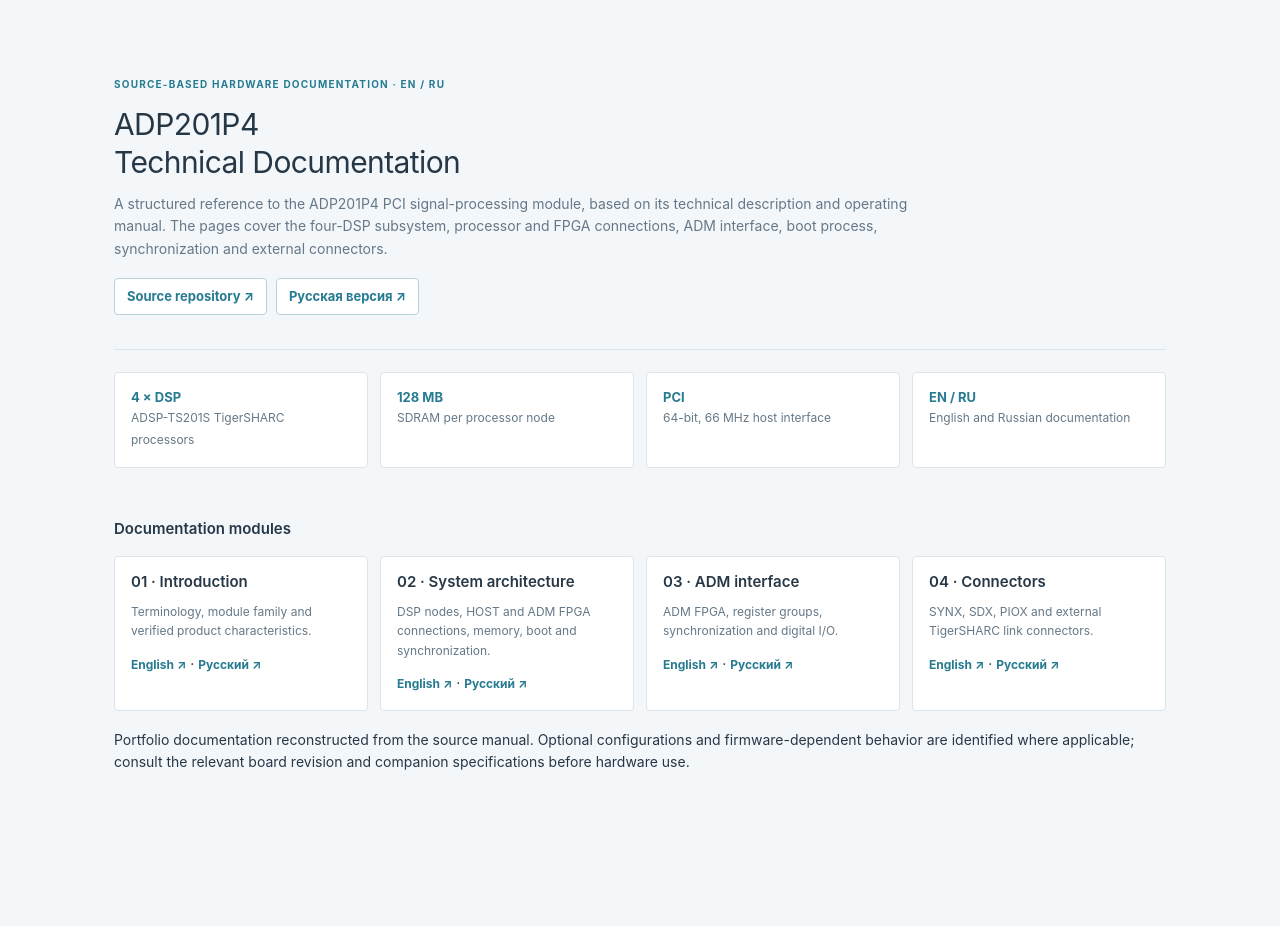
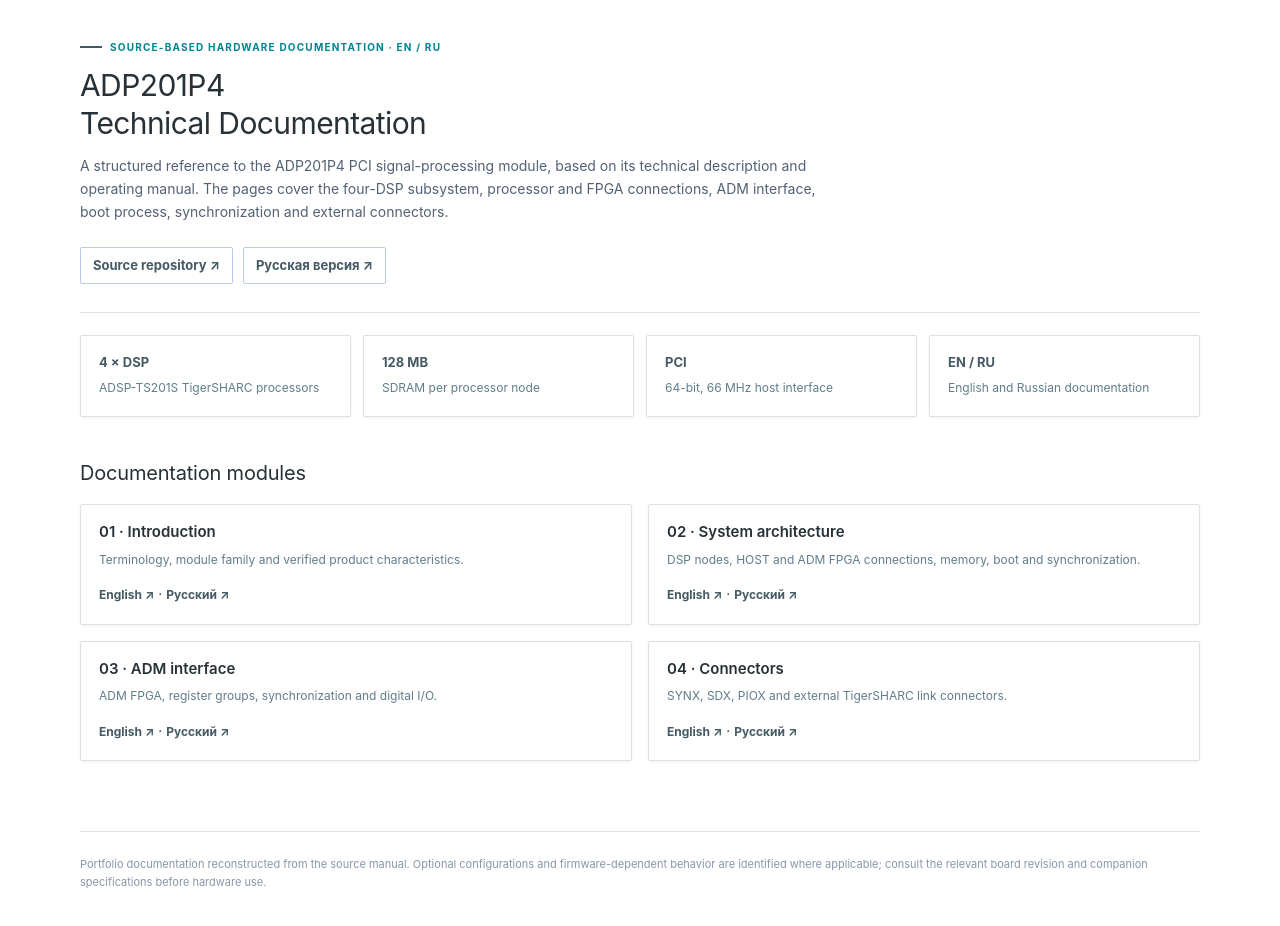
Before and after one commit to ekatmoz88-alt/adp201p4-hardware-spec, a plain HTML site: page site/index.html in a window 1280 px wide. Before the commit the page ends 838 px from the top, so only its background shows below. Drawn offline with Linux system fonts and the light colour scheme.

Commit message:
Align ADP201P4 page styling with API portfolio CSS reference

```diff
--- a/site/index.html
+++ b/site/index.html
@@ -6,33 +6,84 @@
 <meta name="description" content="Bilingual, source-based technical documentation for the ADP201P4 signal-processing module.">
 <title>ADP201P4 | Technical Documentation</title>
 <style>
-:root{color-scheme:light;--bg:#f4f7fa;--panel:#fff;--line:#dce5ec;--text:#263746;--muted:#657887;--accent:#267b91;--accent-soft:#e8f3f5}
+:root{
+  color-scheme:light;
+  --blue:#455a64;
+  --blue-dark:#37474f;
+  --blue-soft:#e0f2f1;
+  --ink:#263238;
+  --text:#37474f;
+  --muted:#607d8b;
+  --line:#e0e0e0;
+  --surface:#fff;
+  --surface-soft:#fafafa;
+  --code:#f1f5fb;
+  --shadow:0 1px 3px rgba(0,0,0,.06);
+  --radius:2px;
+}
 *{box-sizing:border-box}
-html{scroll-behavior:smooth}
-body{margin:0;background:var(--bg);color:var(--text);font:14px/1.6 Inter,-apple-system,BlinkMacSystemFont,"Segoe UI",Arial,sans-serif}
-main{max-width:1100px;margin:auto;padding:48px 24px 64px}
-.eyebrow{color:var(--accent);text-transform:uppercase;letter-spacing:.12em;font-size:10px;font-weight:750}
-h1{font-size:clamp(25px,2.4vw,30px);line-height:1.25;letter-spacing:-.02em;margin:14px 0 12px;font-weight:400}
-h2{font-size:15px;line-height:1.25;margin:0 0 10px;font-weight:600}
-p{color:var(--muted);max-width:820px;margin:0 0 12px}
-.hero{padding:28px 0 34px;border-bottom:1px solid var(--line)}
-.specs{display:grid;grid-template-columns:repeat(auto-fit,minmax(190px,1fr));gap:12px;margin:22px 0}
-.metric,.doc{background:var(--panel);border:1px solid var(--line);border-radius:4px;padding:16px}
-.metric strong{display:block;font-size:13px;line-height:1.3;color:var(--accent);font-weight:700}
-.metric span{font-size:12px;color:var(--muted)}
-.grid{display:grid;grid-template-columns:repeat(auto-fit,minmax(235px,1fr));gap:12px;margin:18px 0}
-.doc p{font-size:12px;line-height:1.6;margin:0 0 12px}
-.doc a,.btn{color:var(--accent);text-decoration:none}
+html{scroll-behavior:smooth;scroll-padding-top:24px}
+body{
+  margin:0;
+  background:var(--surface);
+  color:var(--text);
+  font:14px/1.6 Inter,-apple-system,BlinkMacSystemFont,"Segoe UI",Arial,sans-serif;
+}
+a{color:var(--blue);text-decoration:none}
+a:hover{color:var(--blue-dark);text-decoration:underline;text-underline-offset:3px}
+a:focus-visible{outline:3px solid #8bb8f2;outline-offset:3px;border-radius:4px}
+main{width:100%;max-width:1200px;margin:0 auto;padding:32px 40px 64px}
+.eyebrow{
+  display:inline-flex;align-items:center;gap:8px;margin-bottom:12px;
+  color:#00838f;font-size:10px;font-weight:750;letter-spacing:.12em;text-transform:uppercase;
+}
+.eyebrow:before{content:"";width:22px;height:2px;background:var(--blue)}
+h1,h2,h3{color:var(--ink);line-height:1.25}
+h1{
+  max-width:760px;margin:0 0 12px;
+  font-size:clamp(25px,2.4vw,30px);letter-spacing:-.02em;font-weight:400;
+}
+p{max-width:820px;margin:0 0 12px;color:var(--muted);font-size:14px;line-height:1.6}
+.hero{padding:0 0 28px;border-bottom:1px solid var(--line)}
+.hero p{max-width:760px;color:#526174;font-size:14px;line-height:1.65}
+.switch{display:flex;flex-wrap:wrap;gap:10px;margin-top:24px}
+.btn{
+  display:inline-flex;align-items:center;justify-content:center;gap:8px;
+  min-height:36px;padding:7px 12px;border:1px solid #b8cbea;
+  border-radius:2px;background:#fff;color:var(--blue);
+  font-size:13px;font-weight:650;
+}
+.btn:hover{background:var(--blue-soft);color:var(--blue-dark);text-decoration:none}
+.specs{display:grid;grid-template-columns:repeat(auto-fit,minmax(190px,1fr));gap:12px;margin:22px 0 0}
+.metric,.doc{
+  min-width:0;padding:18px;border:1px solid var(--line);
+  border-radius:2px;background:var(--surface);box-shadow:var(--shadow);
+}
+.metric strong{display:block;margin-bottom:5px;color:var(--blue);font-size:13px;line-height:1.3;font-weight:700}
+.metric span{color:var(--muted);font-size:12px;line-height:1.5}
+.section{margin-top:44px;padding-top:0}
+.section>h2{margin:0 0 18px;font-size:20px;letter-spacing:-.01em;font-weight:400}
+.grid{display:grid;grid-template-columns:repeat(2,minmax(0,1fr));gap:16px;margin:18px 0}
+.doc h2{margin:0 0 8px;font-size:15px;font-weight:600;line-height:1.25}
+.doc p{margin:0 0 14px;color:var(--muted);font-size:12px;line-height:1.6}
 .doc a{font-size:12px;font-weight:650}
-a:hover{text-decoration:underline}
-a:focus-visible{outline:2px solid var(--accent);outline-offset:3px;border-radius:2px}
-.switch{display:flex;gap:9px;flex-wrap:wrap;margin-top:18px}
-.btn{display:inline-block;border:1px solid #b9d1d9;border-radius:4px;padding:7px 12px;background:var(--panel);font-size:13px;font-weight:650}
-.btn:hover{background:var(--accent-soft);text-decoration:none}
-.section{padding-top:30px}\n.section>h2{font-size:20px;font-weight:400}\n
-footer{border-top:1px solid var(--line);margin-top:38px;padding-top:18px;color:var(--muted);font-size:.82rem}
-@media(max-width:600px){main{padding:30px 16px 44px}.hero{padding-top:20px}.specs,.grid{grid-template-columns:1fr}.metric,.doc{padding:14px}}
-@media(prefers-reduced-motion:reduce){html{scroll-behavior:auto}*,*::before,*::after{animation-duration:.01ms!important;animation-iteration-count:1!important;transition-duration:.01ms!important}}
+footer{
+  display:flex;justify-content:space-between;align-items:flex-start;gap:20px;
+  margin-top:70px;padding-top:24px;border-top:1px solid var(--line);
+  color:#8a96a8;font-size:11px;
+}
+@media(max-width:900px){main{padding:28px 24px 56px}}
+@media(max-width:680px){
+  main{padding:34px 18px 54px}
+  .hero{padding-bottom:24px}
+  .specs,.grid{grid-template-columns:1fr}
+  .metric,.doc{padding:16px}
+  footer{flex-direction:column}
+}
+@media(prefers-reduced-motion:reduce){
+  html{scroll-behavior:auto}
+  *,*:before,*:after{transition-duration:.01ms!important;animation-duration:.01ms!important}
+}
 </style>
 </head>
 <body><main>
```
